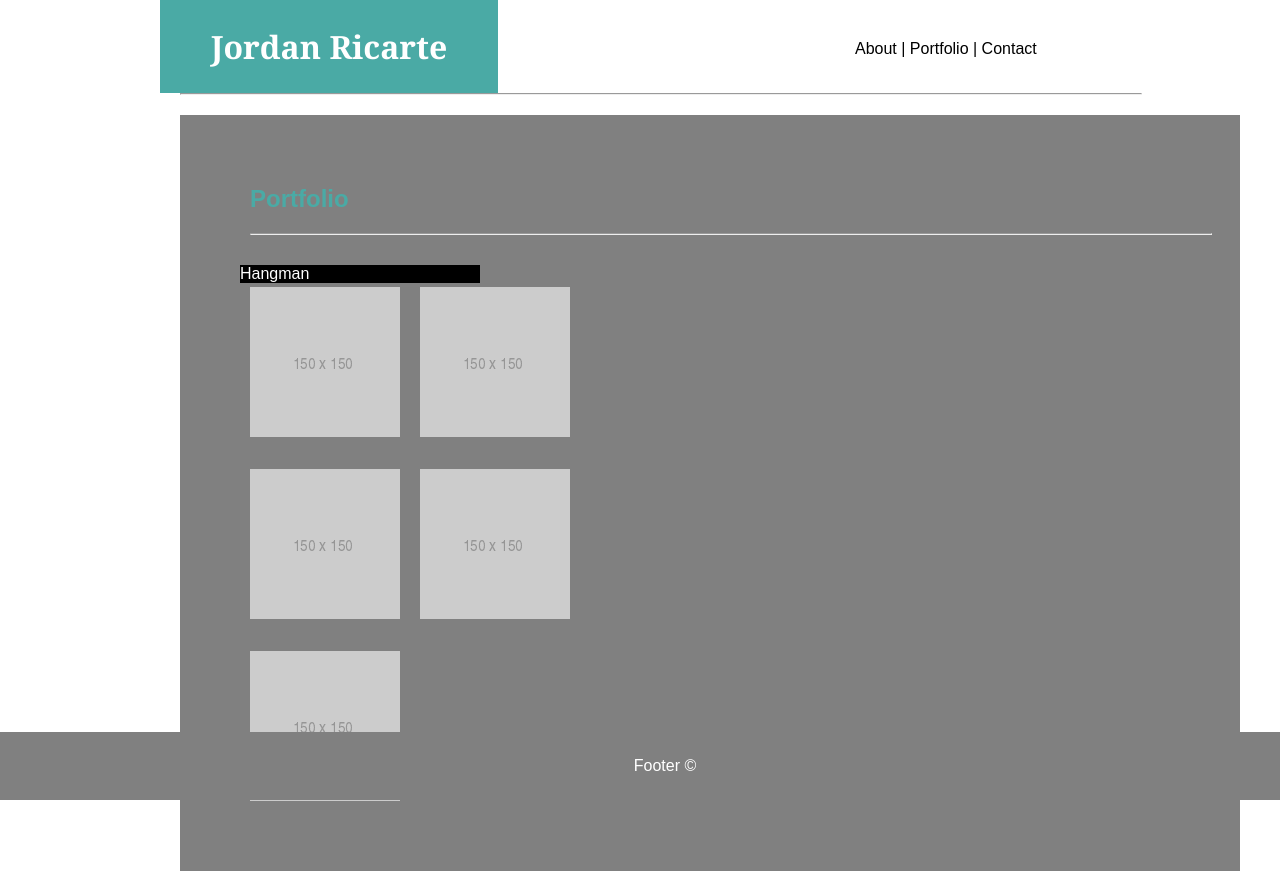
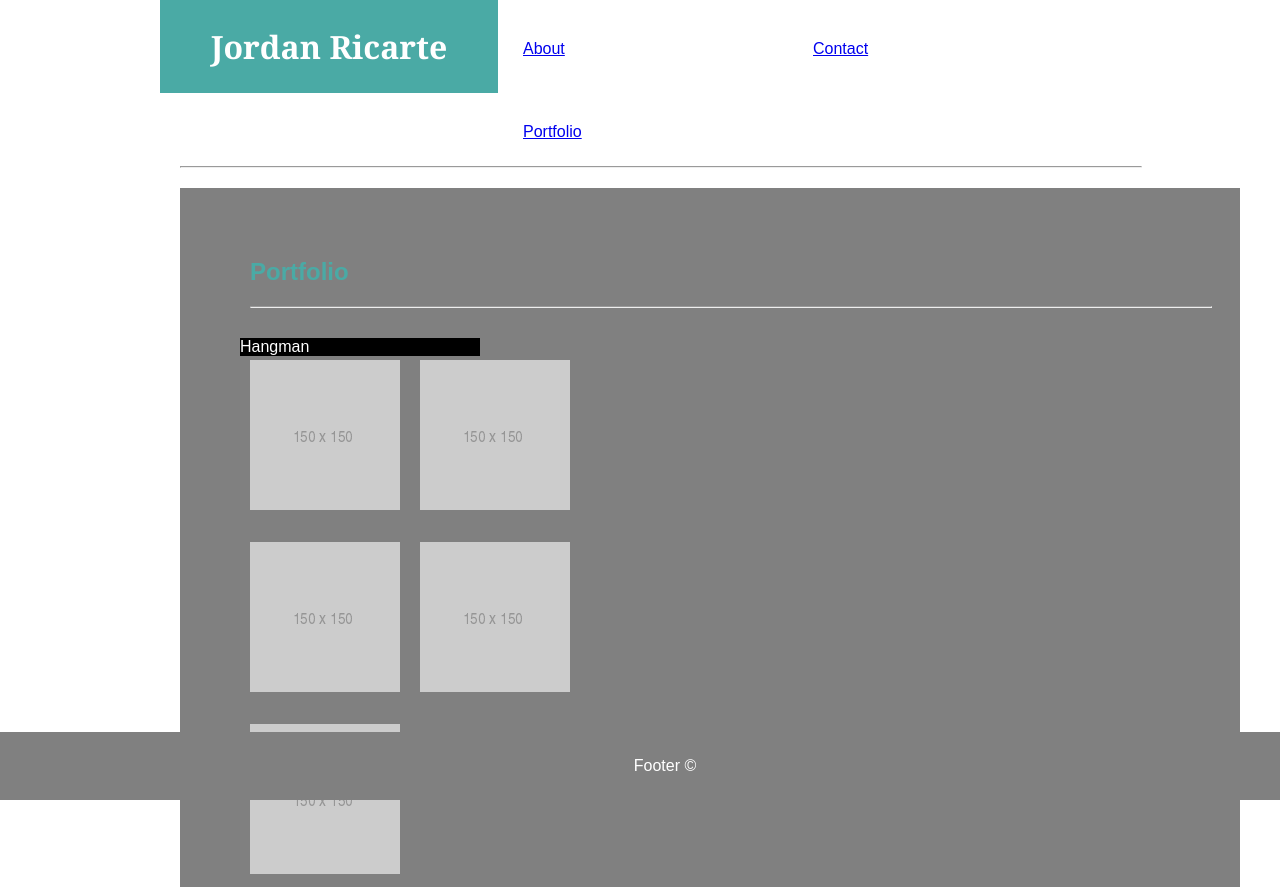
Before and after one commit to jricarte/Basic-Portfolio, a plain HTML site: page portfolio.html in a window 1280 px wide. Shown: the top 887 px of the page. Drawn offline with Linux system fonts and the light colour scheme.

Commit message:
addedhyperlinks to each page, but messed up format and alignment

```diff
--- a/assets/css/style.css
+++ b/assets/css/style.css
@@ -15,8 +15,21 @@ h1 {
     float: left
 }
 
-nav {
-    float: right;
+#About {
+    float: left;
+    width: 25%;
+    padding: 25px;
+    margin-top: 15px
+}
+
+#Contact {
+    float: left;
+    width: 25%;
+    padding: 25px;
+    margin-top: 15px
+}
+#Portfolio {
+    float: left;
     width: 25%;
     padding: 25px;
     margin-top: 15px
--- a/portfolio.html
+++ b/portfolio.html
@@ -10,7 +10,14 @@
 <body>
     <h1> Jordan Ricarte </h1>
 
-        <nav> About | Portfolio | Contact </nav>
+        <div id="About"><a href="index.html">About
+            </div>
+
+        <div id="Contact"><a href="contact.html">Contact</a>
+        </div>
+
+        <div id="Portfolio"><a href="portfolio.html">Portfolio</a>
+        </div>
     <hr>
 <div class="body">
     <h2>Portfolio</h2>
```
Also changed, not shown: contact.html (+8 -1 lines), index.html (+8 -1 lines).
